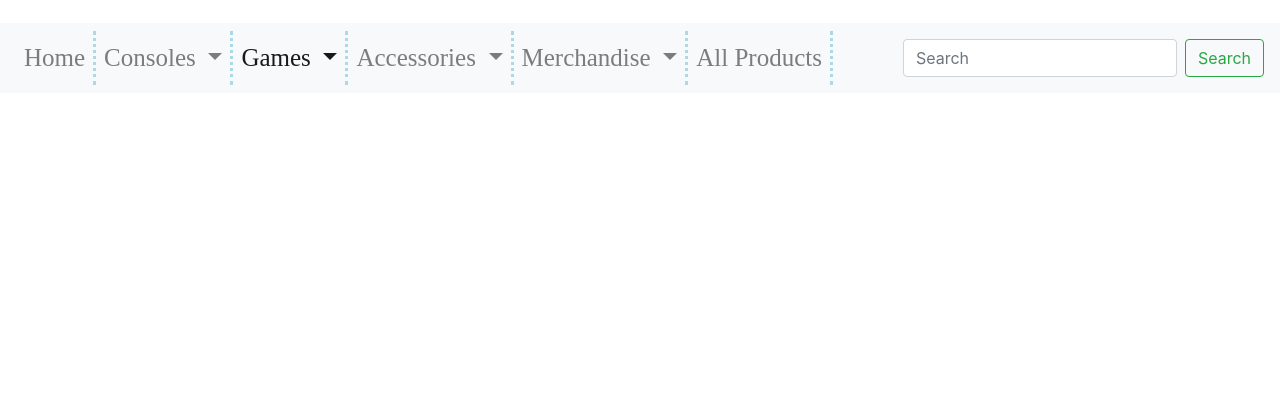
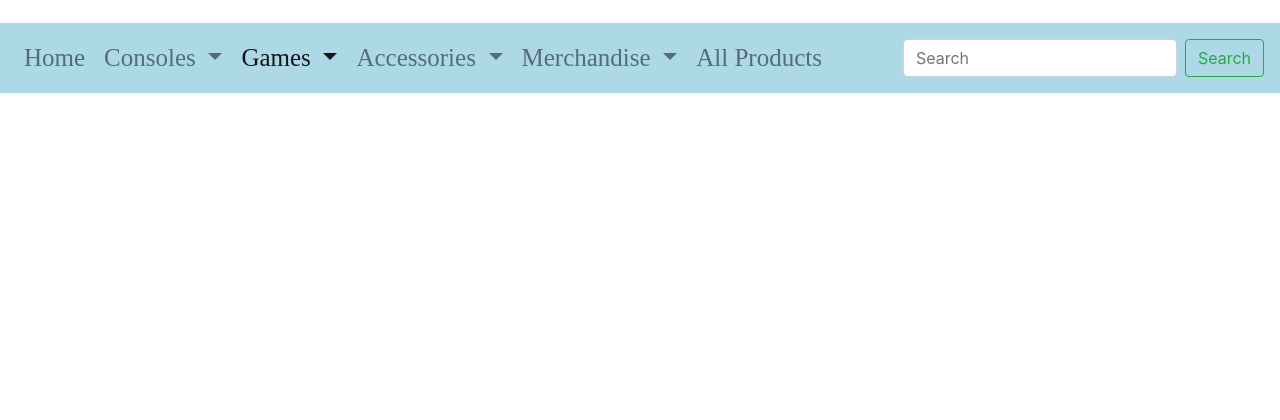
Before and after one commit to RoslinErla/3Vikna, a Django app: page /games/ in a window 1280 px wide. Shown: the part 275-695 px from the top of the page. Run offline with Django 3.2, Linux system fonts and the light colour scheme; data that the repository does not hold is empty; some libraries are stand-ins or nearby versions.

Commit message:
css change

```diff
--- a/CaptainConsole/static/css/main.css
+++ b/CaptainConsole/static/css/main.css
@@ -12,10 +12,16 @@
     max-width: 800px;
 }
 
-.active{
+.active {
     border-bottom-color: black;
 }
 
+.my-sm-0 {
+    background-color: lightblue !important;
+}
+body {
+    background-color: white;
+}
 .navbar-nav li:hover .dropdown-menu {
     display: block;
 }
@@ -32,15 +38,22 @@ h1, h2, h3, h4, h5, h6 {
 
 .nav-item{
     border-right-color: lightblue;
-    border-right-style: dotted;
+    border-right-style: solid;
+
 }
 .nav-item .nav-link{
     font-size: 25px;
 }
 
+.bg-light {
+
+    background-color: lightblue !important;
+}
+
 navbar {
     position: center;
     overflow: no-content;
+
 }
 
 navbar-brand {
```
